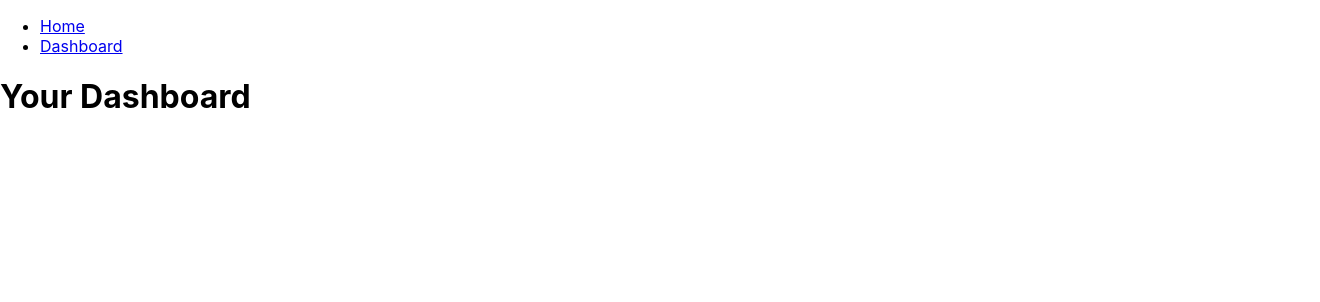
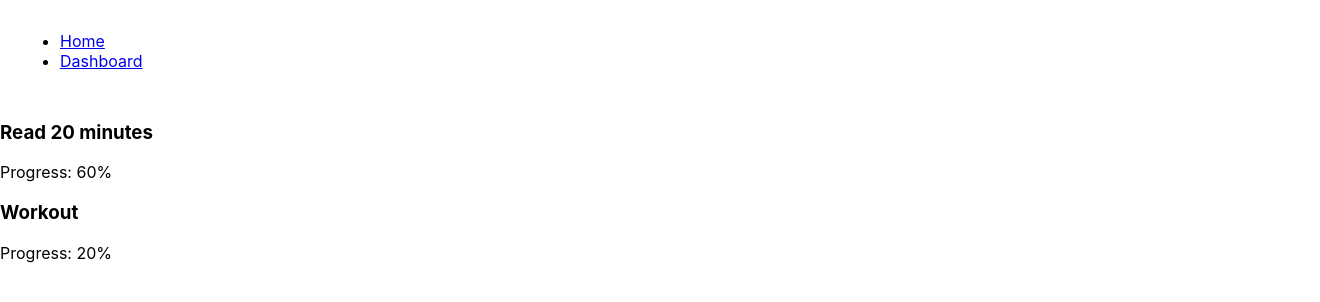
Before and after one commit to SibhatY/habit-tracker, a React (Create React App) app in the folder client/: page /dashboard in a window 1280 px wide. Shown: the top 302 px of the page, 1320 px wide, since content can reach past the window. Built offline with nearby package versions, Linux system fonts and the light colour scheme.

Commit message:
Addition of components for managing habits and progress.

```diff
--- a/client/src/App.js
+++ b/client/src/App.js
@@ -4,7 +4,7 @@ import React from 'react';
 import {BrowserRouter as Router, Routes, Route} from 'react-router-dom';
 import Home from './pages/Home';
 import Dashboard from './pages/Dashboard';
-import NavBar from './components/Navbar';
+import NavBar from './components/NavBar';
 
 function App() {
   return (
--- /dev/null
+++ b/client/src/components/HabitForm.js
@@ -0,0 +1,10 @@
+import React from "react";
+
+const HabitForm = () => {
+
+    return (
+        <div></div>
+    );
+};
+
+export default HabitForm;
--- /dev/null
+++ b/client/src/components/HabitList.js
@@ -0,0 +1,18 @@
+import React from "react";
+
+const HabitList = ({habits}) => {
+
+    return (
+        <div>
+
+            {habits.map((habit) => (
+                <div key={habit.id}>
+                    <h3>{habit.title}</h3>
+                    <p>Progress: {habit.progress}%</p>
+                </div>
+            ))}
+        </div>
+    );
+};
+
+export default HabitList;
--- a/client/src/components/Navbar.js
+++ b/client/src/components/Navbar.js
@@ -1,5 +1,6 @@
 import React from 'react';
 import { Link } from 'react-router-dom';
+import '../styles/NavBar.css';
 
 const NavBar = () => {
 
--- a/client/src/pages/Dashboard.js
+++ b/client/src/pages/Dashboard.js
@@ -1,8 +1,36 @@
+import React, { useState } from "react";
+import HabitList from "../components/HabitList";
+import HabitForm from "../components/HabitForm";
+
+/**
+ * Dashboard component
+ *
+ * The main hub where you are able to view habits
+ *
+ */
 const Dashboard = () => {
+
+    //Initialized the array of habits
+
+    const [habits, setHabits] = useState([
+        //Examples of habits for testing
+        { id: 1, title: "Read 20 minutes", progress: 60 },
+        {id: 2, title: "Workout", progress: 20 }
+    ]);
 
     return (
         <div className="dashboard">
-            <h1>Your Dashboard</h1>
+
+            <section>
+                <HabitList habits = {habits} />
+            </section>
+            {/* <section>
+                <HabitForm setHabits = {setHabits} />
+            </section>
+            <section>
+                <ProgressTracker habits = {habits} />
+            </section> */}
+
         </div>
     );
 };
--- /dev/null
+++ b/client/src/styles/NavBar.css
@@ -0,0 +1,8 @@
+nav {
+
+    padding : 15px 20px;
+    position: sticky;
+    top: 0;
+    width: 100%;
+    z-index: 1000;
+}
```
Also changed, not shown: client/src/components/ProgressTracker.js (added, +11 -0 lines), client/src/components/HabitItem.js (added).
